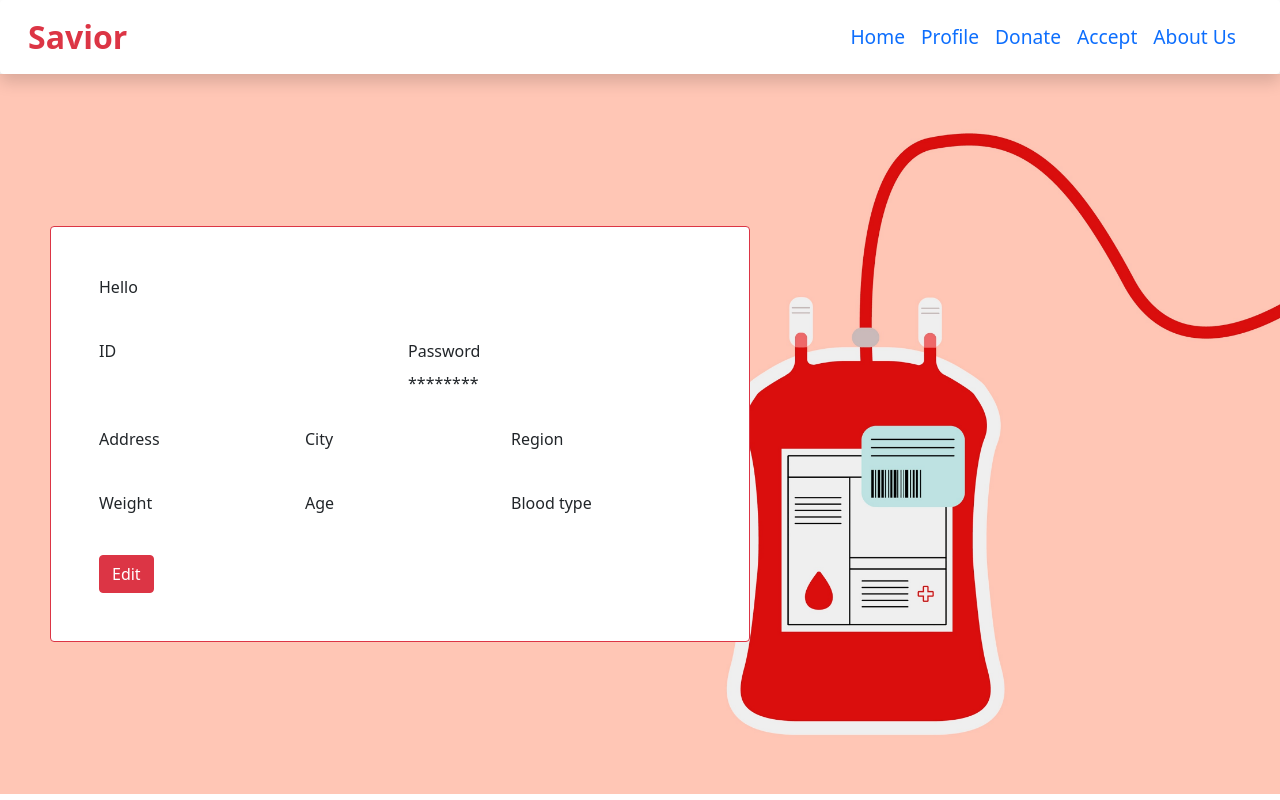
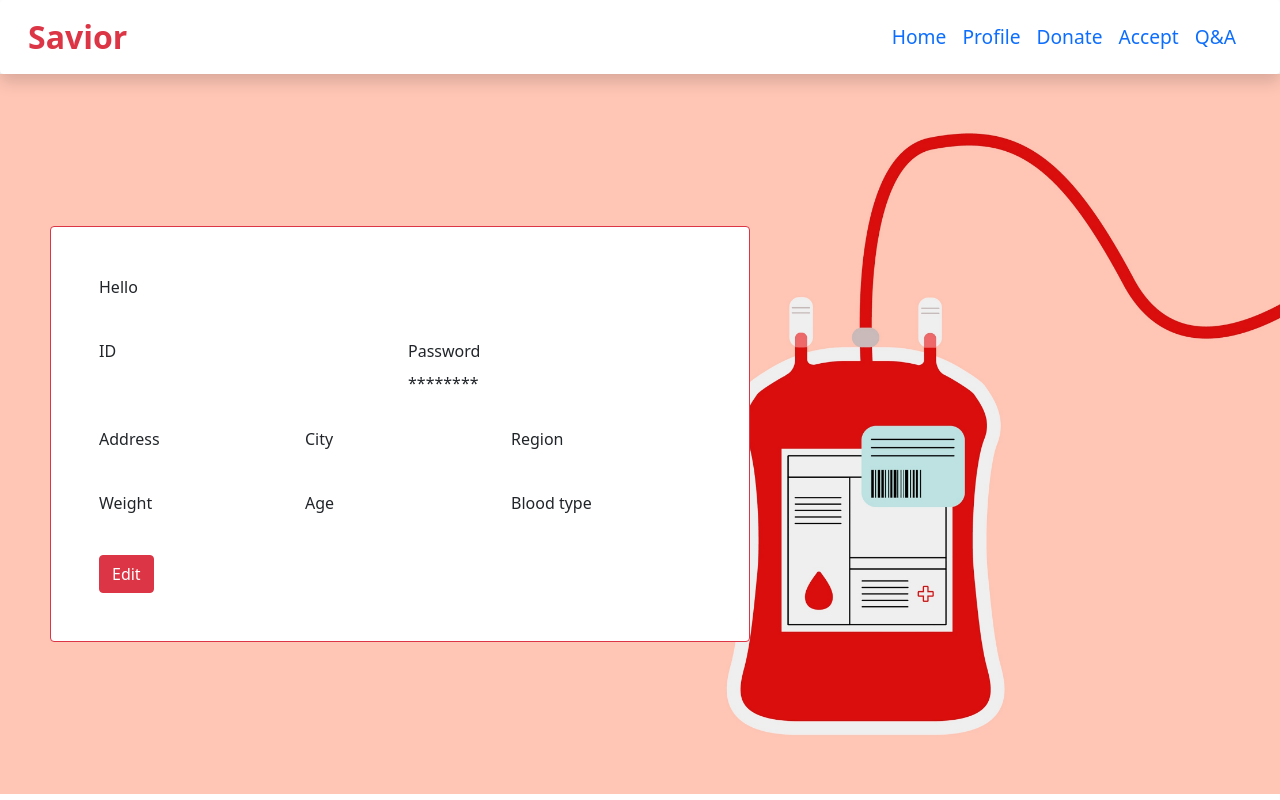
Before and after one commit to es539/BloodSystem, an Angular app in the folder project/: page /profileI in a window 1280 px wide. Built offline with nearby package versions, Linux system fonts and the light colour scheme; no server answers.

Commit message:
Update profileI.component.html

```diff
--- a/project/src/app/profile-Individual/profileI.component.html
+++ b/project/src/app/profile-Individual/profileI.component.html
@@ -31,7 +31,7 @@
                                     <a class="nav-link" href="#">Accept</a>
                                 </li>
                                 <li class="nav-item">
-                                    <a class="nav-link" href="#">About Us</a>
+                                    <a class="nav-link" href="/helper">Q&A</a>
                                 </li>
                             </ul>
                         </div>
```
